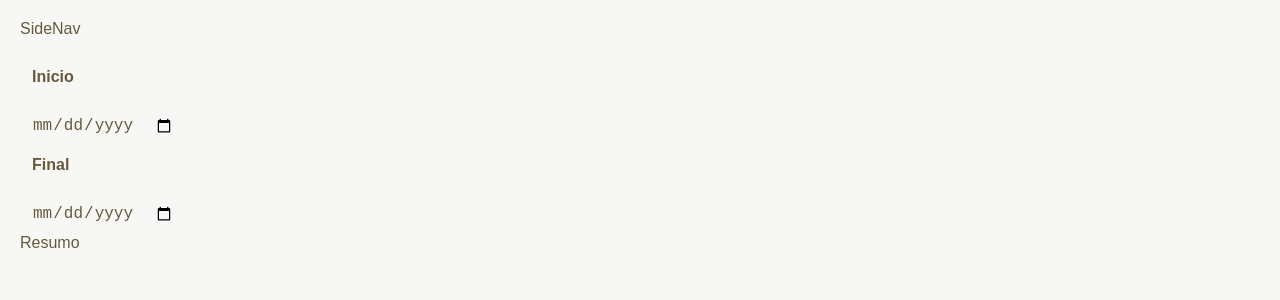
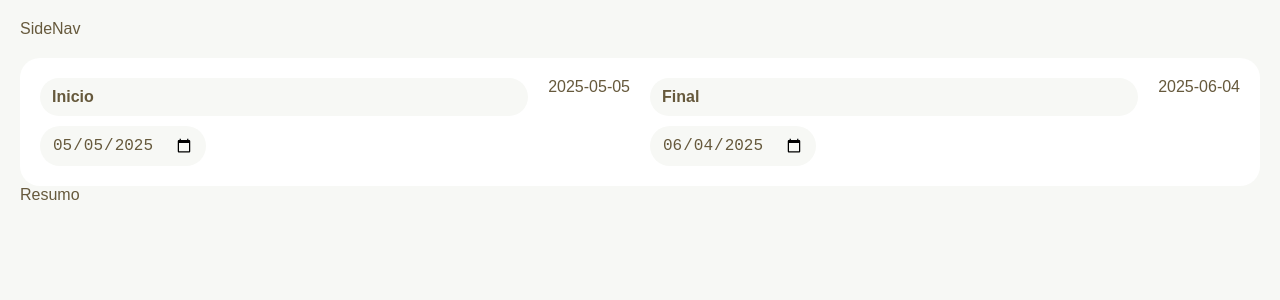
Before and after one commit to luuizz/fintech, a React (Vite) app: page / in a window 1280 px wide. Shown: the top 300 px of the page. Built offline with nearby package versions, Linux system fonts and the light colour scheme; no server answers.

Commit message:
feat: adicionado reatividade

```diff
--- a/src/components/Header/DateRange.tsx
+++ b/src/components/Header/DateRange.tsx
@@ -1,12 +1,12 @@
 import React from 'react';
 import DateInput from './DateInput';
+import { useData } from '@/context/DataContext';
 
 export default function DateRange() {
-  const [inicio, setInicio] = React.useState('');
-  const [final, setFinal] = React.useState('');
+  const { inicio, setInicio, final, setFinal } = useData();
 
   return (
-    <form onSubmit={(e) => e.preventDefault()}>
+    <form className="box flex" onSubmit={(e) => e.preventDefault()}>
       <DateInput label="Inicio" value={inicio} onChange={({ target }) => setInicio(target.value)} />
       {inicio}
       <DateInput label="Final" value={final} onChange={({ target }) => setFinal(target.value)} />
```
